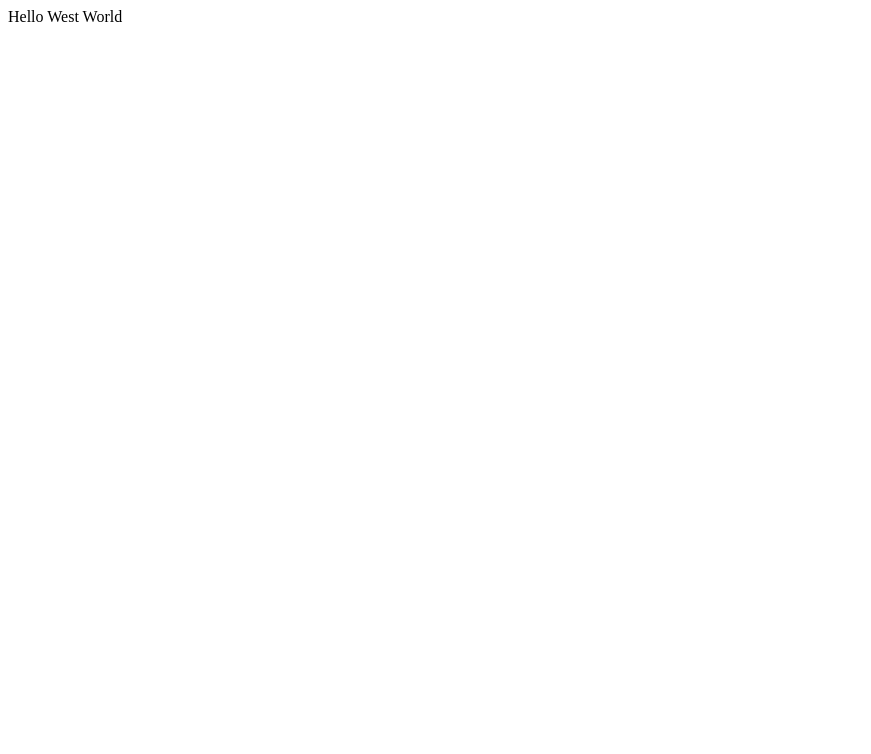
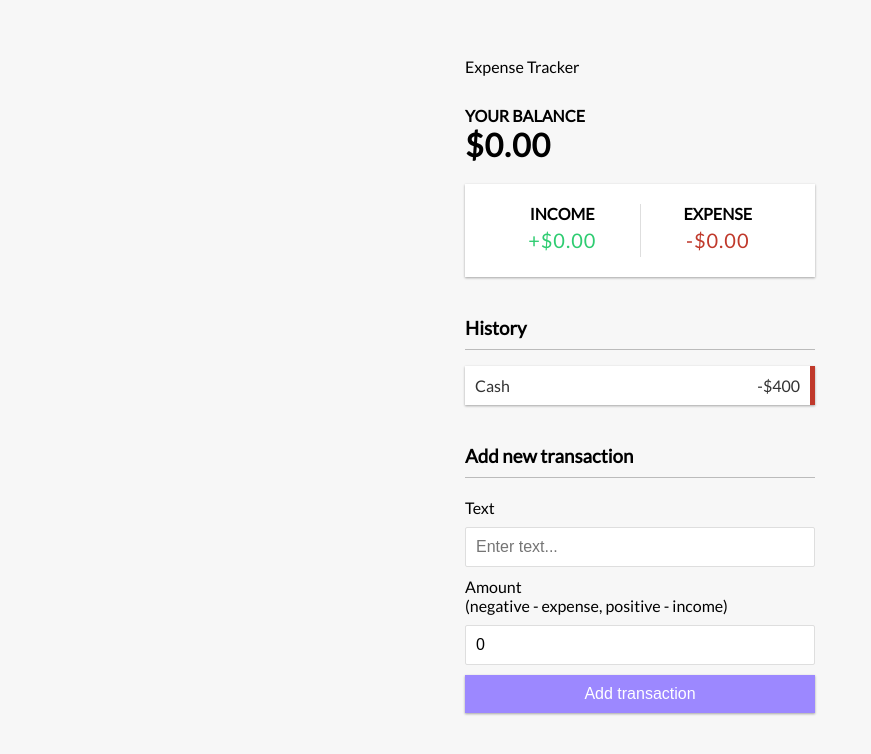
Before and after one commit to ethanyijun/expense-tracker, a React (Create React App) app: page / in a window 1280 px wide. Shown: the top 754 px of the page, without its empty margins (0-871 px from the left). Built offline with nearby package versions, Linux system fonts and the light colour scheme.

Commit message:
Add UI components and use hooks in AddTransaction component

```diff
--- a/src/App.css
+++ b/src/App.css
@@ -0,0 +1,151 @@
+@import url('https://fonts.googleapis.com/css?family=Lato&display=swap');
+
+:root {
+  --box-shadow: 0 1px 3px rgba(0, 0, 0, 0.12), 0 1px 2px rgba(0, 0, 0, 0.24);
+}
+
+* {
+  box-sizing: border-box;
+}
+
+body {
+  background-color: #f7f7f7;
+  display: flex;
+  flex-direction: column;
+  align-items: center;
+  justify-content: center;
+  min-height: 100vh;
+  margin: 0;
+  font-family: 'Lato', sans-serif;
+}
+
+.container {
+  margin: 30px auto;
+  width: 350px;
+}
+
+h1 {
+  letter-spacing: 1px;
+  margin: 0;
+}
+
+h3 {
+  border-bottom: 1px solid #bbb;
+  padding-bottom: 10px;
+  margin: 40px 0 10px;
+}
+
+h4 {
+  margin: 0;
+  text-transform: uppercase;
+}
+
+.inc-exp-container {
+  background-color: #fff;
+  box-shadow: var(--box-shadow);
+  padding: 20px;
+  display: flex;
+  justify-content: space-between;
+  margin: 20px 0;
+}
+
+.inc-exp-container > div {
+  flex: 1;
+  text-align: center;
+}
+
+.inc-exp-container > div:first-of-type {
+  border-right: 1px solid #dedede;
+}
+
+.money {
+  font-size: 20px;
+  letter-spacing: 1px;
+  margin: 5px 0;
+}
+
+.money.plus {
+  color: #2ecc71;
+}
+
+.money.minus {
+  color: #c0392b;
+}
+
+label {
+  display: inline-block;
+  margin: 10px 0;
+}
+
+input[type='text'],
+input[type='number'] {
+  border: 1px solid #dedede;
+  border-radius: 2px;
+  display: block;
+  font-size: 16px;
+  padding: 10px;
+  width: 100%;
+}
+
+.btn {
+  cursor: pointer;
+  background-color: #9c88ff;
+  box-shadow: var(--box-shadow);
+  color: #fff;
+  border: 0;
+  display: block;
+  font-size: 16px;
+  margin: 10px 0 30px;
+  padding: 10px;
+  width: 100%;
+}
+
+.btn:focus,
+.delete-btn:focus {
+  outline: 0;
+}
+
+.list {
+  list-style-type: none;
+  padding: 0;
+  margin-bottom: 40px;
+}
+
+.list li {
+  background-color: #fff;
+  box-shadow: var(--box-shadow);
+  color: #333;
+  display: flex;
+  justify-content: space-between;
+  position: relative;
+  padding: 10px;
+  margin: 10px 0;
+}
+
+.list li.plus {
+  border-right: 5px solid #2ecc71;
+}
+
+.list li.minus {
+  border-right: 5px solid #c0392b;
+}
+
+.delete-btn {
+  cursor: pointer;
+  background-color: #e74c3c;
+  border: 0;
+  color: #fff;
+  font-size: 20px;
+  line-height: 20px;
+  padding: 2px 5px;
+  position: absolute;
+  top: 50%;
+  left: 0;
+  transform: translate(-100%, -50%);
+  opacity: 0;
+  transition: opacity 0.3s ease;
+}
+
+.list li:hover .delete-btn {
+  opacity: 1;
+}
--- a/src/App.js
+++ b/src/App.js
@@ -1,10 +1,22 @@
 import React from 'react';
+import { Header } from './components/Header';
 import './App.css';
+import { Balance } from './components/Balance';
+import { IncomeExpenses } from './components/IncomeExpenses';
+import { TransactionList } from './components/TransactionList';
+import { AddTransaction } from './components/AddTransaction';
+
 
 function App() {
   return (
     <div>
-      Hello West World
+      <Header />
+      <div className="container">
+        <Balance />
+        <IncomeExpenses />
+        <TransactionList />
+        <AddTransaction />
+      </div>
     </div>
   );
 }
--- /dev/null
+++ b/src/components/AddTransaction.js
@@ -0,0 +1,28 @@
+import React, {useState} from 'react'
+
+
+
+export const AddTransaction = () => {
+    const [text, setText] = useState('');
+    const [amount, setAmount] = useState(0);
+
+    return (
+        <>
+            <h3>Add new transaction</h3>
+            <form>
+                <div className="form-control">
+                    <label htmlFor="text">Text</label>
+                    <input type="text" value={text} onChange={(e)=>setText(e.target.value)} placeholder="Enter text..." />
+                </div>
+                <div className="form-control">
+                    <label htmlFor="amount"
+                    >Amount <br />
+                    (negative - expense, positive - income)</label
+                >
+                    <input type="number" value={amount} onChange={(e)=>setAmount(e.target.value)} placeholder="Enter amount..." />
+                </div>
+                <button className="btn">Add transaction</button>
+            </form>
+        </>
+    )
+}
--- /dev/null
+++ b/src/components/Balance.js
@@ -0,0 +1,10 @@
+import React from 'react'
+
+export const Balance = () => {
+    return (
+        <>
+            <h4>Your Balance</h4>
+            <h1>$0.00</h1>
+        </>
+    )
+}
--- /dev/null
+++ b/src/components/Header.js
@@ -0,0 +1,9 @@
+import React from 'react'
+
+export const Header = () => {
+    return (
+        <div>
+            Expense Tracker
+        </div>
+    )
+}
--- /dev/null
+++ b/src/components/IncomeExpenses.js
@@ -0,0 +1,16 @@
+import React from 'react'
+
+export const IncomeExpenses = () => {
+    return (
+        <div className="inc-exp-container">
+            <div>
+                <h4>Income</h4>
+                <p className="money plus">+$0.00</p>
+            </div>
+            <div>
+                <h4>Expense</h4>
+                <p className="money minus">-$0.00</p>
+            </div>
+        </div>
+    )
+}
--- /dev/null
+++ b/src/components/TransactionList.js
@@ -0,0 +1,14 @@
+import React from 'react'
+
+export const TransactionList = () => {
+    return (
+        <>
+            <h3>History</h3>
+            <ul className="list">
+                <li className="minus">
+                    Cash <span>-$400</span><button className="delete-btn">x</button>
+                </li>
+            </ul>
+        </>
+    )
+}
```
